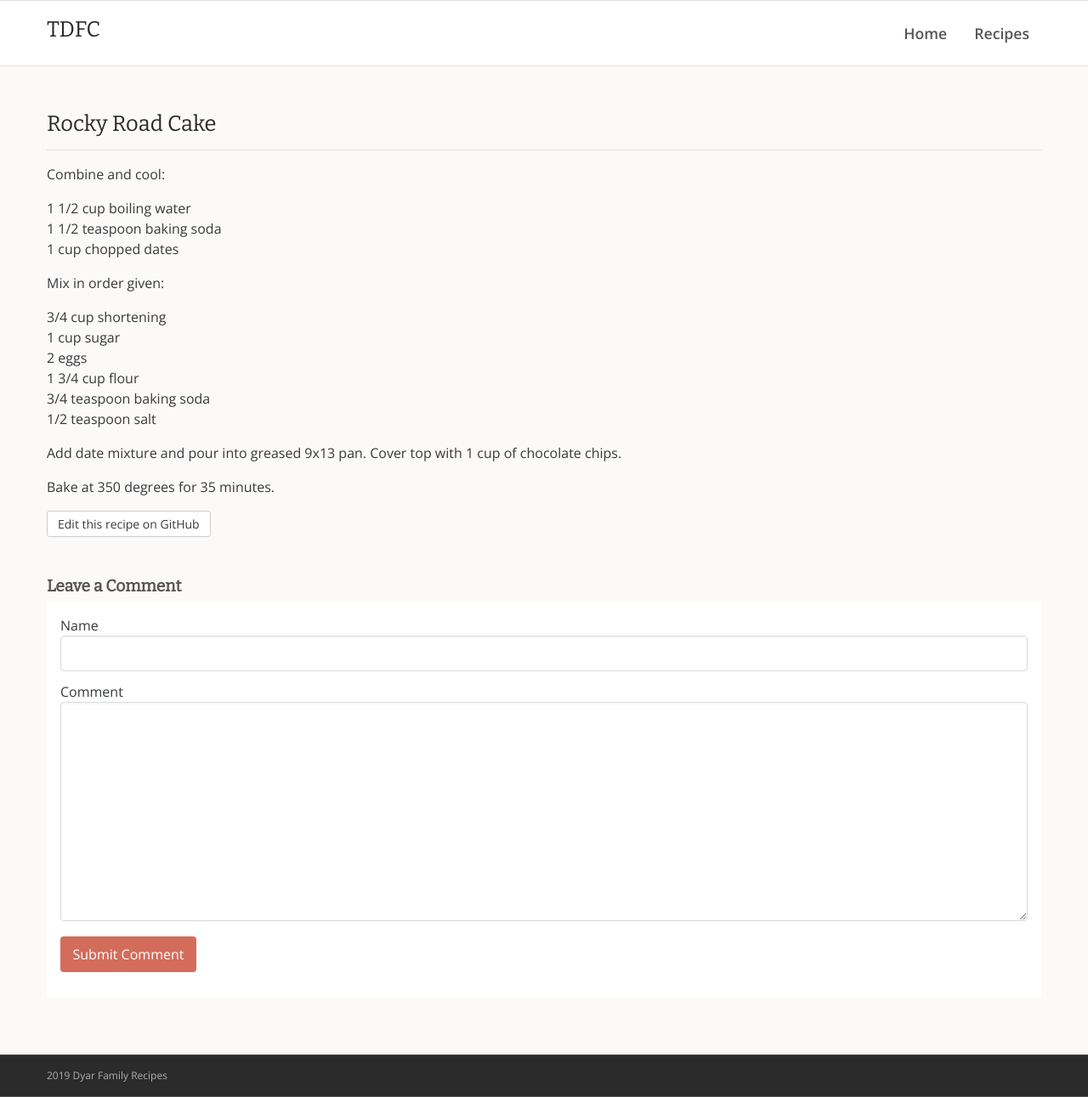
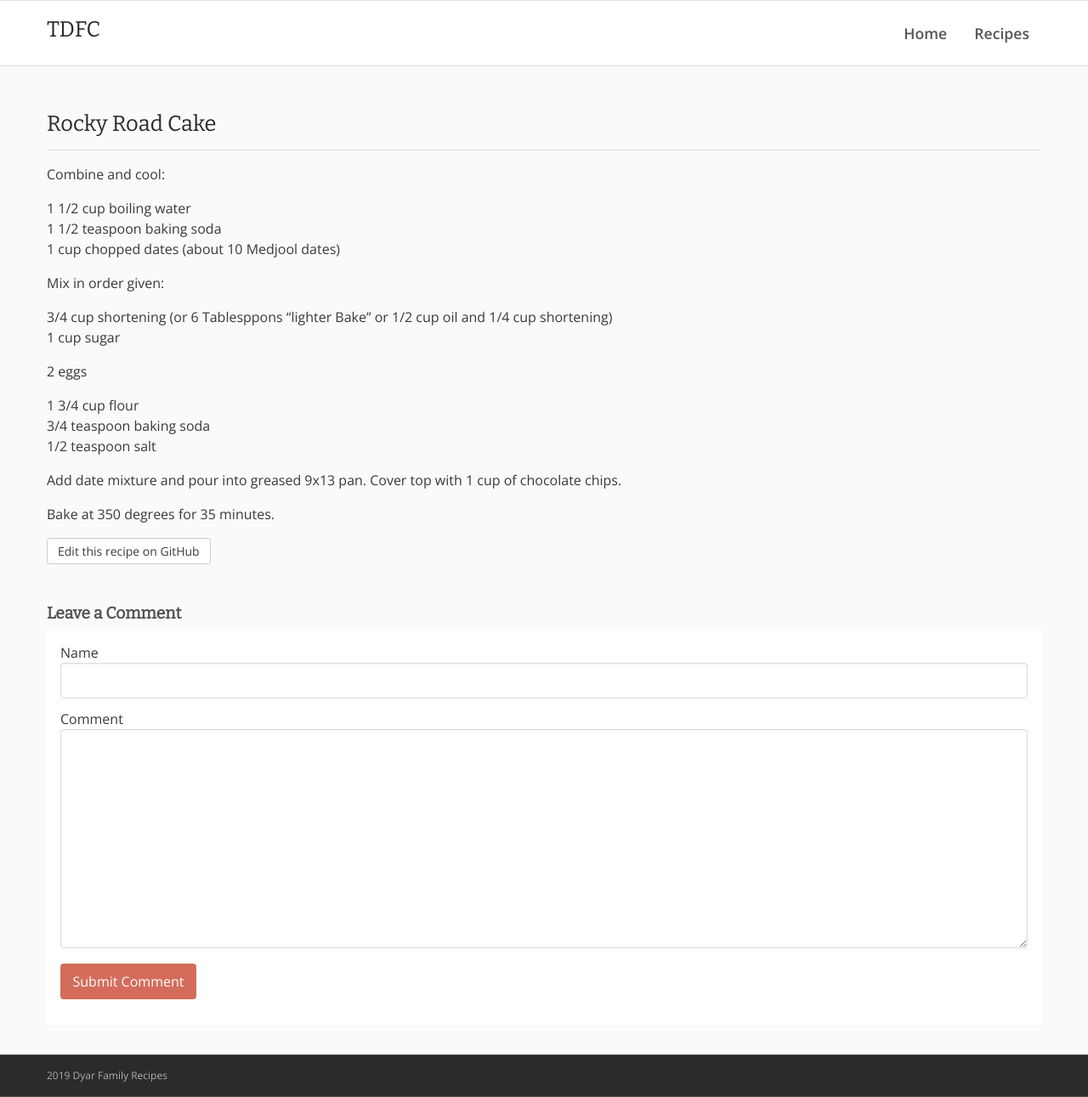
Before and after one commit to rdyar/tdfc, a Jekyll site: the page built from _desserts/rocky-road-cake.md, in a window 1280 px wide and 1291 px high. Shown: the whole window at 85% size. Built offline with Jekyll 4.4.1, drawn with Linux system fonts in a browser that asks for light colours.

Commit message:
Update rocky-road-cake.md

```diff
--- a/_desserts/rocky-road-cake.md
+++ b/_desserts/rocky-road-cake.md
@@ -5,13 +5,15 @@ Combine and cool:
 
 1 1/2 cup boiling water
 1 1/2 teaspoon baking soda
-1 cup chopped dates
+1 cup chopped dates (about 10 Medjool dates)
 
 Mix in order given:
 
-3/4 cup shortening
+3/4 cup shortening (or 6 Tablesppons "lighter Bake" or 1/2 cup oil and 1/4 cup shortening)
 1 cup sugar
+
 2 eggs
+
 1 3/4 cup flour
 3/4 teaspoon baking soda
 1/2 teaspoon salt
```
